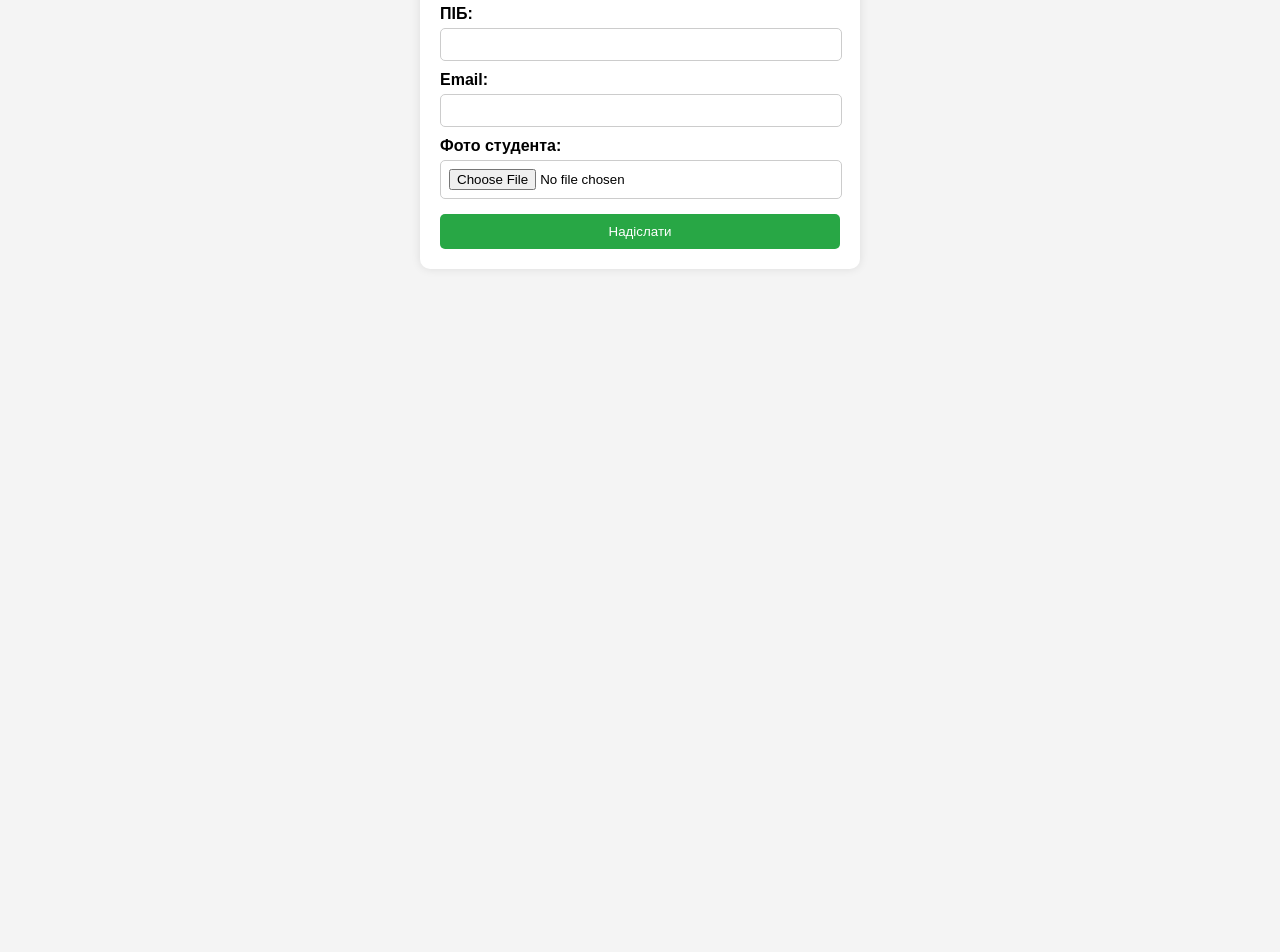
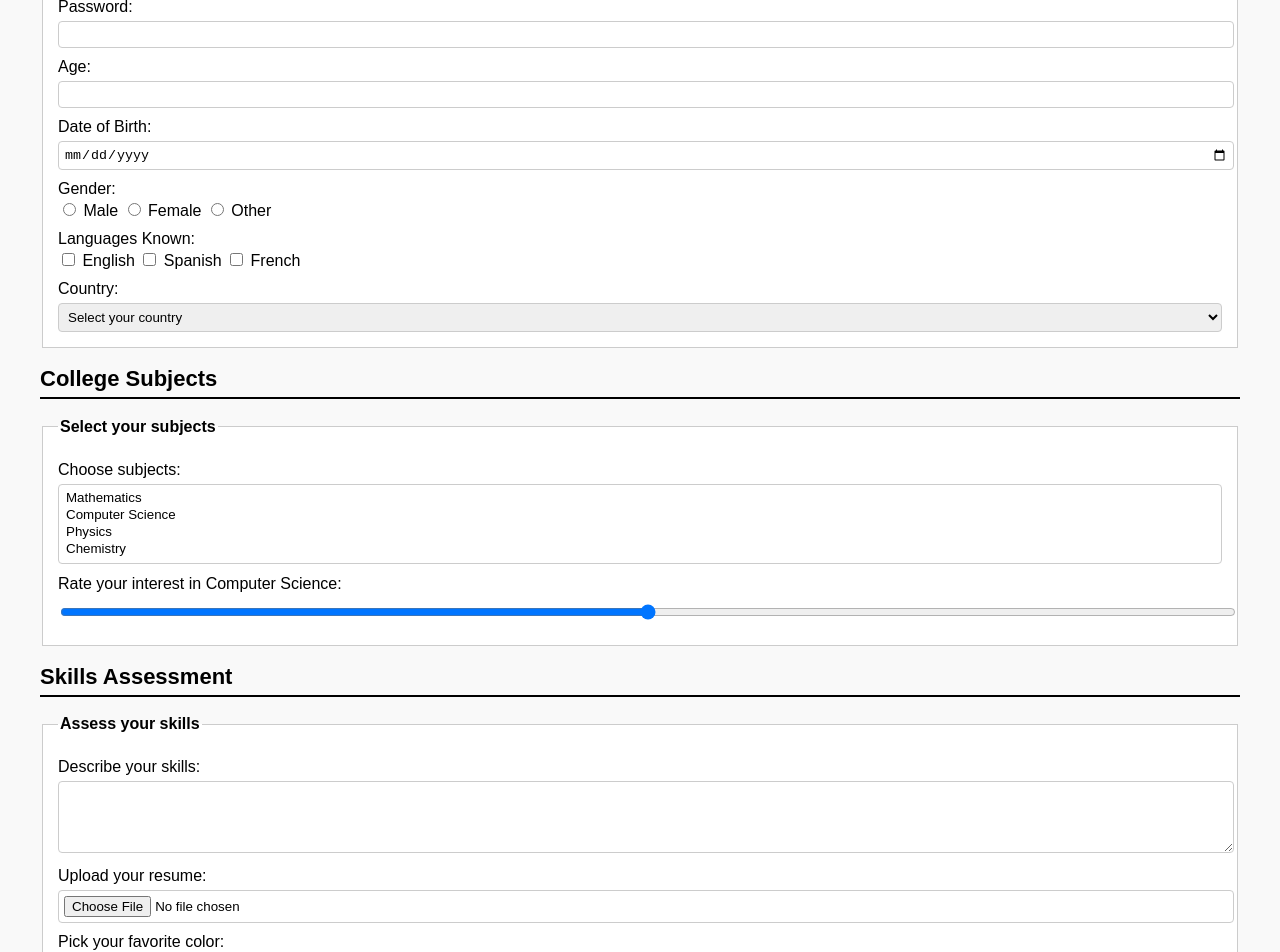
Before and after one commit to ssereeggaa/Zanko, a plain HTML site: page lab3/index.html in a window 1280 px wide. Shown: the part 315-1267 px from the top of the page. Before the commit the page ends 816 px from the top, so only its background shows below. Drawn offline with Linux system fonts and the light colour scheme.

Commit message:
ацуа

```diff
--- a/lab3/index.html
+++ b/lab3/index.html
@@ -1,47 +1,42 @@
 <!DOCTYPE html>
-<html lang="uk">
+<html lang="en">
 <head>
     <meta charset="UTF-8">
     <meta name="viewport" content="width=device-width, initial-scale=1.0">
-    <title>Lab3 - Форма студента</title>
+    <title>Student Card FORM</title>
     <style>
         body {
             font-family: Arial, sans-serif;
-            display: flex;
-            justify-content: center;
-            align-items: center;
-            height: 100vh;
-            background-color: #f4f4f4;
-        }
-        .container {
-            background: white;
-            padding: 20px;
-            border-radius: 10px;
-            box-shadow: 0 0 10px rgba(0, 0, 0, 0.1);
-            width: 400px;
+            margin: 40px;
+            background-color: #f9f9f9;
         }
         h2 {
-            text-align: center;
+            font-size: 22px;
+            border-bottom: 2px solid black;
+            padding-bottom: 5px;
+        }
+        fieldset {
+            border: 1px solid #ccc;
+            padding: 15px;
+            margin-bottom: 15px;
+            background: white;
+        }
+        legend {
+            font-weight: bold;
         }
         label {
-            font-weight: bold;
             display: block;
             margin-top: 10px;
         }
-        input {
-            width: calc(100% - 16px);
-            padding: 8px;
+        input, select, textarea {
+            width: 100%;
+            padding: 5px;
             margin-top: 5px;
             border: 1px solid #ccc;
-            border-radius: 5px;
+            border-radius: 4px;
         }
-        #image-preview {
-            display: block;
-            width: 100%;
-            max-height: 200px;
-            margin-top: 10px;
-            border: 1px solid #ccc;
-            border-radius: 5px;
+        input[type="radio"], input[type="checkbox"] {
+            width: auto;
         }
         button {
             width: 100%;
@@ -56,36 +51,103 @@
         button:hover {
             background: #218838;
         }
+        #file-preview {
+            margin-top: 10px;
+            max-width: 100%;
+            display: none;
+        }
     </style>
 </head>
 <body>
 
-    <div class="container">
-        <h2>Форма студента</h2>
-        <form name="student-form" method="POST" action="/" enctype="multipart/form-data" netlify>
-            <input type="hidden" name="form-name" value="student-form">
+    <h1>Student card FORM</h1>
 
-            <label for="full-name">ПІБ:</label>
+    <form name="student-form" method="POST" action="/" enctype="multipart/form-data" netlify>
+        <input type="hidden" name="form-name" value="student-form">
+
+        <h2>Personal Information</h2>
+        <fieldset>
+            <legend>Provide your details</legend>
+
+            <label for="full-name">Full Name:</label>
             <input type="text" id="full-name" name="full-name" required>
 
             <label for="email">Email:</label>
             <input type="email" id="email" name="email" required>
 
-            <label for="photo">Фото студента:</label>
-            <input type="file" id="photo" name="photo" accept="image/*" required>
-            <img id="image-preview" src="#" alt="Попередній перегляд зображення" style="display: none;">
+            <label for="password">Password:</label>
+            <input type="password" id="password" name="password" required>
 
-            <button type="submit">Надіслати</button>
-        </form>
-    </div>
+            <label for="age">Age:</label>
+            <input type="number" id="age" name="age" min="1">
+
+            <label for="dob">Date of Birth:</label>
+            <input type="date" id="dob" name="dob">
+
+            <label>Gender:</label>
+            <input type="radio" name="gender" value="Male"> Male
+            <input type="radio" name="gender" value="Female"> Female
+            <input type="radio" name="gender" value="Other"> Other
+
+            <label>Languages Known:</label>
+            <input type="checkbox" name="languages" value="English"> English
+            <input type="checkbox" name="languages" value="Spanish"> Spanish
+            <input type="checkbox" name="languages" value="French"> French
+
+            <label for="country">Country:</label>
+            <select id="country" name="country">
+                <option value="">Select your country</option>
+                <option value="USA">USA</option>
+                <option value="UK">UK</option>
+                <option value="Canada">Canada</option>
+            </select>
+        </fieldset>
+
+        <h2>College Subjects</h2>
+        <fieldset>
+            <legend>Select your subjects</legend>
+            <label for="subjects">Choose subjects:</label>
+            <select id="subjects" name="subjects" multiple>
+                <option value="Mathematics">Mathematics</option>
+                <option value="Computer Science">Computer Science</option>
+                <option value="Physics">Physics</option>
+                <option value="Chemistry">Chemistry</option>
+            </select>
+
+            <label for="interest">Rate your interest in Computer Science:</label>
+            <input type="range" id="interest" name="interest" min="0" max="100">
+        </fieldset>
+
+        <h2>Skills Assessment</h2>
+        <fieldset>
+            <legend>Assess your skills</legend>
+
+            <label for="skills">Describe your skills:</label>
+            <textarea id="skills" name="skills" rows="4"></textarea>
+
+            <label for="resume">Upload your resume:</label>
+            <input type="file" id="resume" name="resume">
+            <img id="file-preview" src="#" alt="File Preview">
+
+            <label for="color">Pick your favorite color:</label>
+            <input type="color" id="color" name="color">
+
+            <label for="study-time">Preferred study time:</label>
+            <input type="time" id="study-time" name="study-time">
+        </fieldset>
+
+        <button type="submit">Submit Survey</button>
+    </form>
+
+    <p>© Student card by {your name}. All rights reserved.</p>
 
     <script>
-        document.getElementById("photo").addEventListener("change", function(event) {
+        document.getElementById("resume").addEventListener("change", function(event) {
             const file = event.target.files[0];
             if (file) {
                 const reader = new FileReader();
                 reader.onload = function(e) {
-                    const imgPreview = document.getElementById("image-preview");
+                    const imgPreview = document.getElementById("file-preview");
                     imgPreview.src = e.target.result;
                     imgPreview.style.display = "block";
                 };
```
